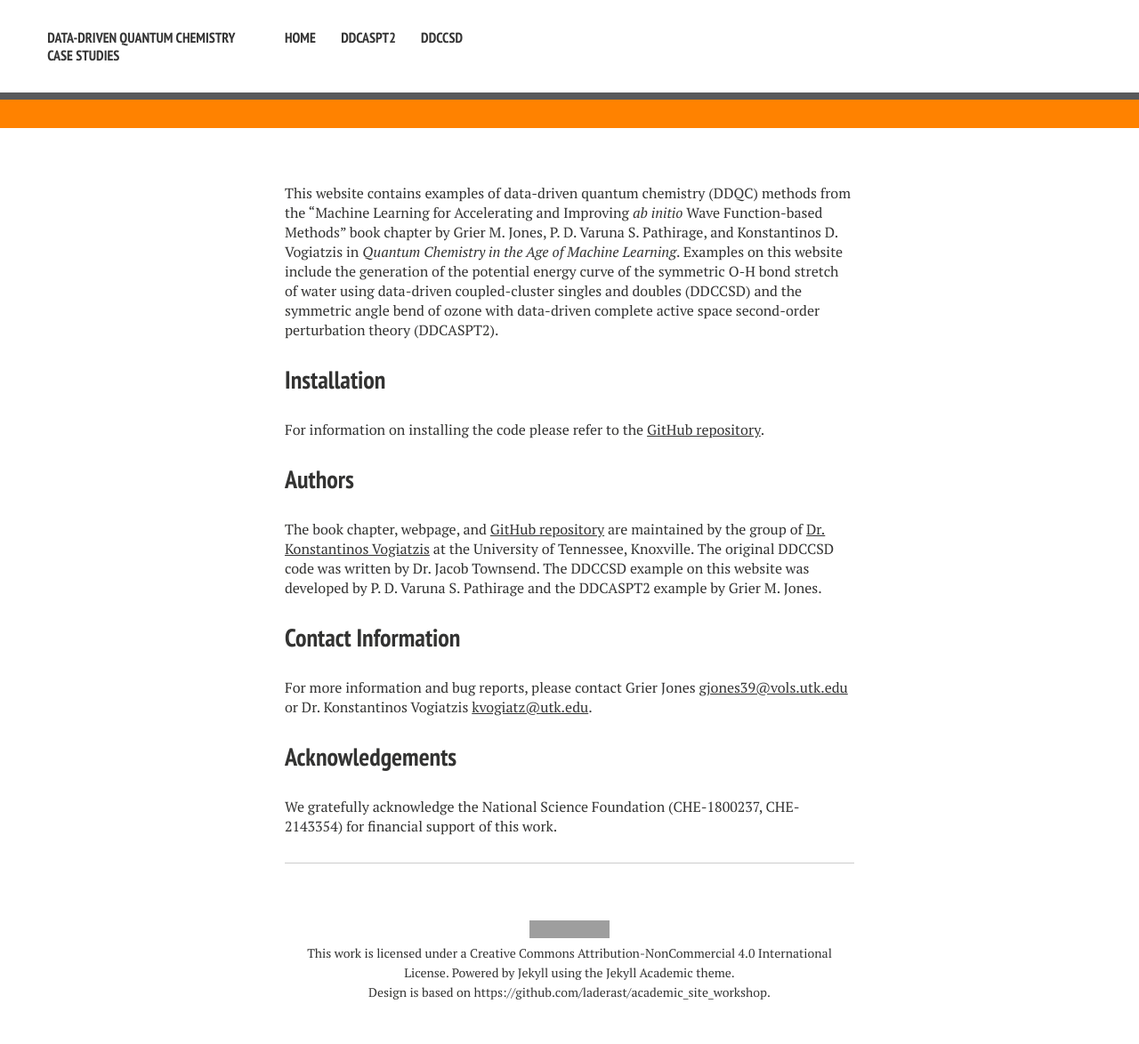
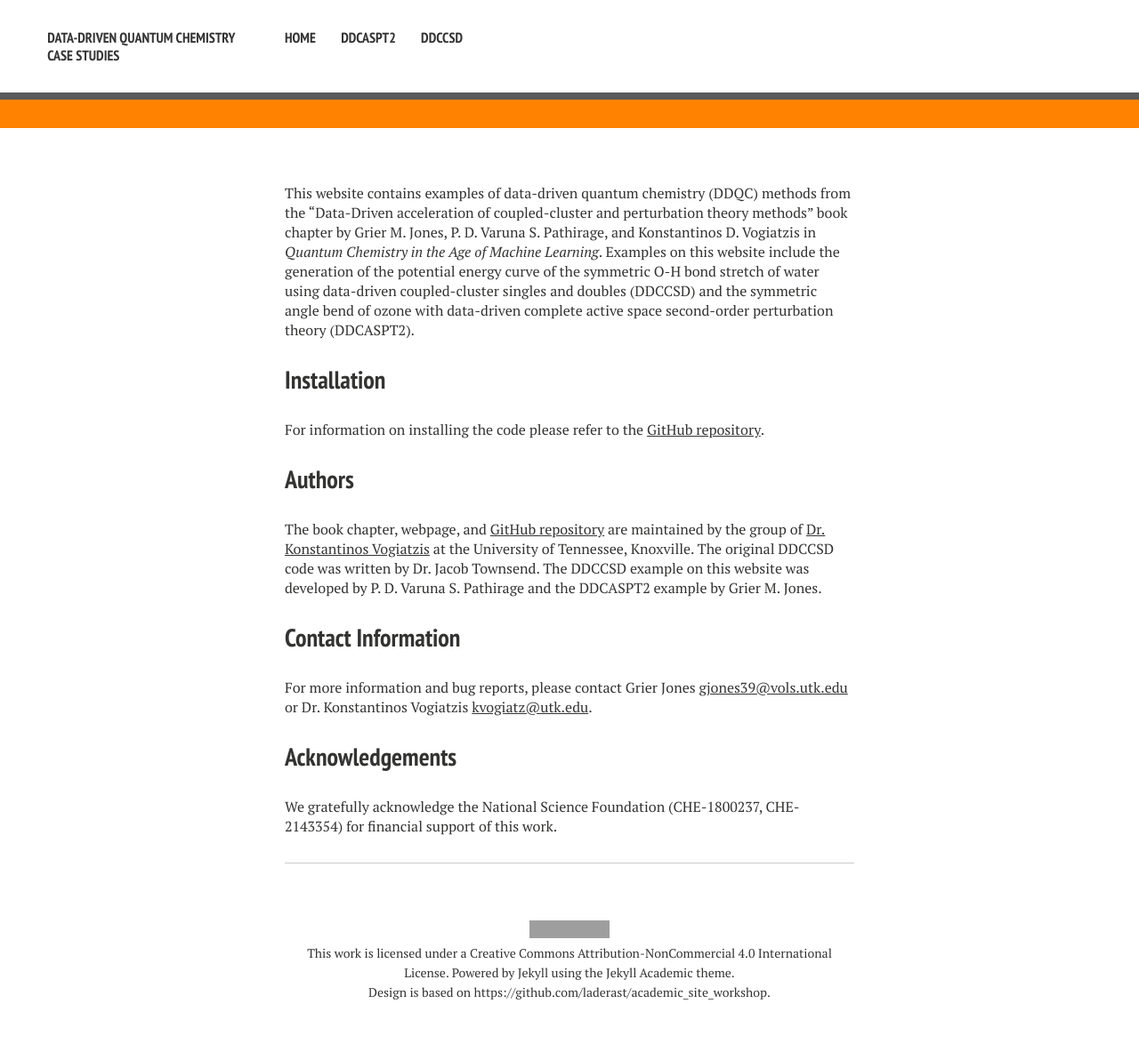
Before and after one commit to ChemRacer/DDQC_Demo, a Jekyll site: the page built from index.md, in a window 1280 px wide. Shown: the whole page at 89% size. Built offline with Jekyll 4.4.1, drawn with Linux system fonts in a browser that asks for light colours; nearby versions of some CDN libraries; grey boxes are pictures that could not be loaded.

Commit message:
Update index.md

```diff
--- a/index.md
+++ b/index.md
@@ -1,7 +1,7 @@
 ---
 layout: page
 ---
-This website contains examples of data-driven quantum chemistry (DDQC) methods from the "Machine Learning for Accelerating and Improving *ab initio* Wave Function-based Methods" book chapter by Grier M. Jones, P. D. Varuna S. Pathirage, and Konstantinos D. Vogiatzis in  *Quantum Chemistry in the Age of Machine Learning*. Examples on this website include the generation of the potential energy curve of the symmetric O-H bond stretch of water using data-driven coupled-cluster singles and doubles (DDCCSD) and the symmetric angle bend of ozone with data-driven complete active space second-order perturbation theory (DDCASPT2).
+This website contains examples of data-driven quantum chemistry (DDQC) methods from the "Data-Driven acceleration of coupled-cluster and perturbation theory methods" book chapter by Grier M. Jones, P. D. Varuna S. Pathirage, and Konstantinos D. Vogiatzis in  *Quantum Chemistry in the Age of Machine Learning*. Examples on this website include the generation of the potential energy curve of the symmetric O-H bond stretch of water using data-driven coupled-cluster singles and doubles (DDCCSD) and the symmetric angle bend of ozone with data-driven complete active space second-order perturbation theory (DDCASPT2).
 
 
 ## Installation
```
